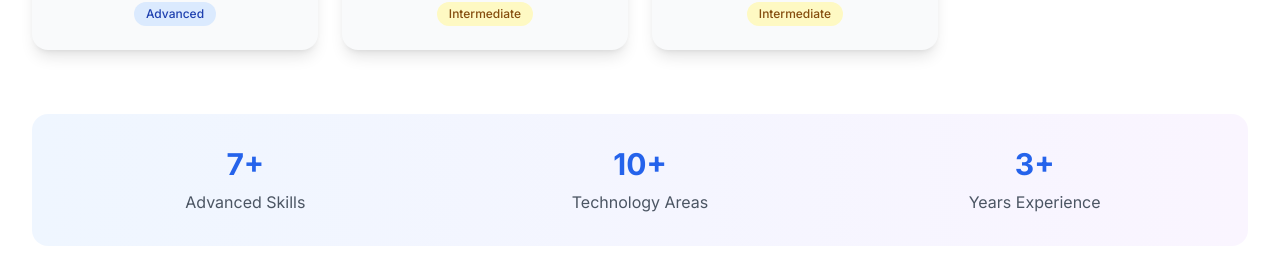
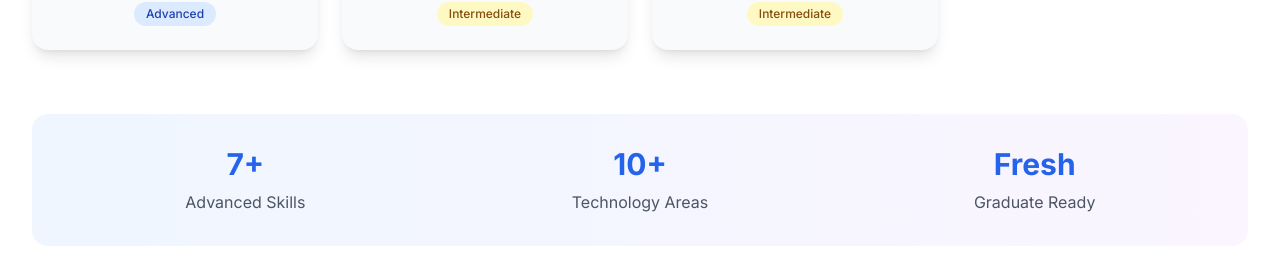
Before and after one commit to rk2281/fullstack_portfolio, a React (Create React App) app in the folder frontend/: page / in a window 1280 px wide. Shown: the part 4109-4373 px from the top of the page. Built offline with nearby package versions, Linux system fonts and the light colour scheme; no server answers.

Commit message:
auto-commit for 5acbbe9d-edad-477a-960b-e9112d35eb58

```diff
--- a/frontend/src/components/Technologies.js
+++ b/frontend/src/components/Technologies.js
@@ -242,9 +242,9 @@ const Technologies = () => {
 
               <div>
                 <h4 className="text-3xl font-bold text-primary-600 dark:text-primary-400 mb-2">
-                  3+
+                  Fresh
                 </h4>
-                <p className="text-gray-600 dark:text-gray-300">Years Experience</p>
+                <p className="text-gray-600 dark:text-gray-300">Graduate Ready</p>
               </div>
             </div>
           </div>
```
